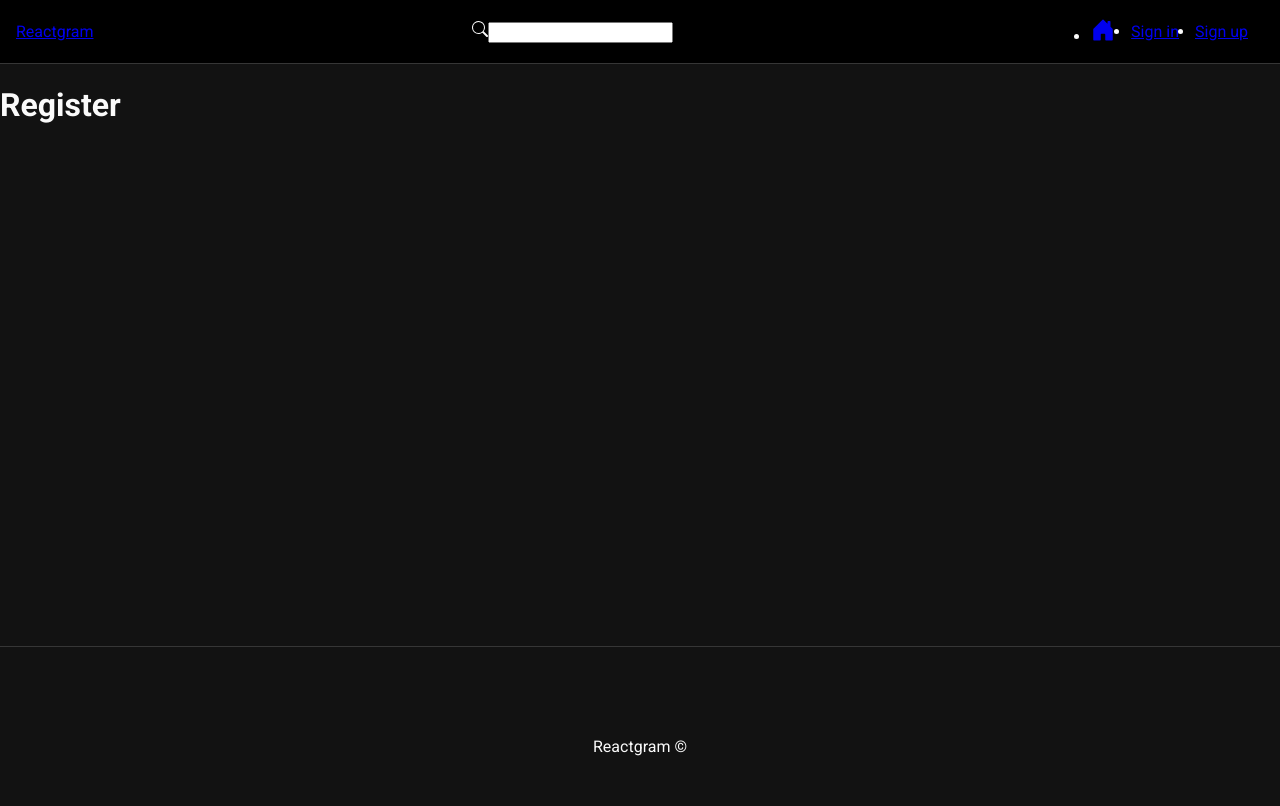
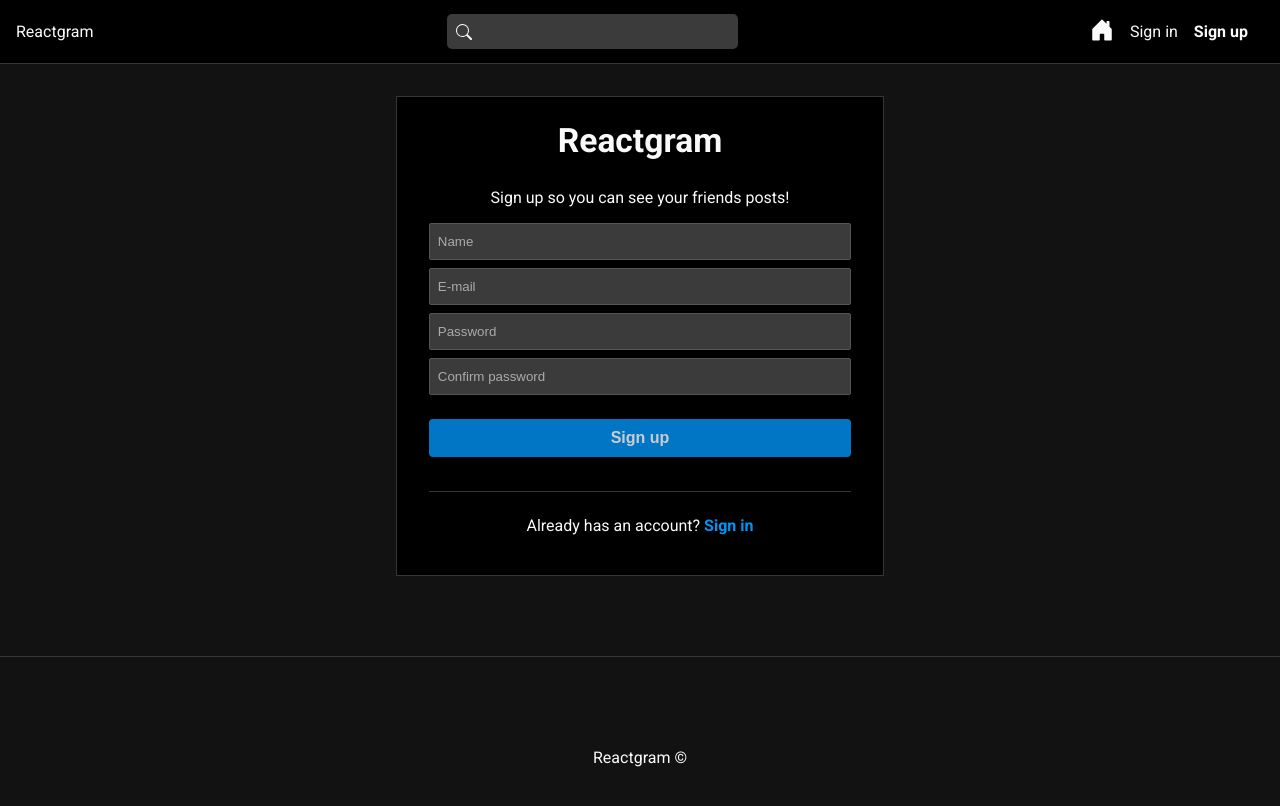
Before and after one commit to luccas-fialho/reactgram, a React (Vite) app in the folder frontend/: page /register in a window 1280 px wide. Shown: the top 806 px of the page. Built offline with nearby package versions, Linux system fonts and the light colour scheme.

Commit message:
:lipstick: feat: Navbar and Register styles

```diff
--- a/frontend/src/components/Navbar/Navbar.jsx
+++ b/frontend/src/components/Navbar/Navbar.jsx
@@ -12,7 +12,7 @@
   return (
     <nav id="nav">
       <Link to="/">Reactgram</Link>
-      <form>
+      <form id="search-form">
         <BsSearch />
         <input type="text" />
       </form>
--- a/frontend/src/index.css
+++ b/frontend/src/index.css
@@ -6,3 +6,84 @@
   background-color: #121212;
   color: #fafafa;
 }
+
+a {
+  color: #fafafa;
+  text-decoration: none;
+}
+
+.active {
+  font-weight: bold;
+}
+
+ul {
+  list-style: none;
+}
+
+form {
+  display: flex;
+  flex-direction: column;
+}
+
+label {
+  display: flex;
+  flex-direction: column;
+  text-align: left;
+}
+
+label span {
+  font-weight: bold;
+  margin-bottom: 0.5em;
+  color: #aaa;
+  font-size: 0.7em;
+}
+
+input {
+  background-color: #3b3b3b;
+  color: #aaa;
+  border: 1px solid #555;
+  border-radius: 2px;
+  padding: 10px 8px;
+  outline: none;
+  margin-bottom: 0.6em;
+}
+
+input::placeholder {
+  color: #aaa;
+}
+
+.btn,
+button,
+input[type="submit"] {
+  background-color: #0094f6;
+  color: #fff;
+  border: none;
+  border-radius: 4px;
+  padding: 10px 8px;
+  font-weight: bold;
+  cursor: pointer;
+  opacity: 0.8;
+  font-size: 1em;
+}
+
+input[type="submit"] {
+  margin-top: 1em;
+}
+
+input:disabled {
+  cursor: not-allowed;
+  background-color: #000;
+}
+
+button:hover,
+input[type="submit"]:hover {
+  opacity: 1;
+}
+
+.cancel-btn {
+  background-color: #ccc;
+}
+
+.hide {
+  display: none;
+}
--- a/frontend/src/pages/Auth/Auth.css
+++ b/frontend/src/pages/Auth/Auth.css
@@ -0,0 +1,39 @@
+#login,
+#register {
+  border: 1px solid #363636;
+  background-color: #000;
+  padding: 1.5em 2em;
+  max-width: 33%;
+  margin: 2em auto;
+}
+
+#login h2,
+#register h2 {
+  text-align: center;
+  font-size: 2.1em;
+  margin-top: 0;
+}
+
+.subtitle {
+  font-weight: bold;
+  color: #999;
+  margin-bottom: 1.5em;
+}
+
+#login form,
+#register form {
+  padding-bottom: 1.5em;
+  margin-bottom: 1.5em;
+  border-bottom: 1px solid #363636;
+}
+
+#login p,
+#register p {
+  text-align: center;
+}
+
+#login p a,
+#register p a {
+  font-weight: bold;
+  color: #0094f6;
+}
--- a/frontend/src/pages/Auth/Register.jsx
+++ b/frontend/src/pages/Auth/Register.jsx
@@ -1,10 +1,26 @@
 import React from "react";
 import "./Auth.css";
+import { Link } from "react-router-dom";
 
 const Register = () => {
+  const handleSubmit = (e) => {
+    e.preventDefault();
+  };
+
   return (
-    <div>
-      <h1>Register</h1>
+    <div id="register">
+      <h2>Reactgram</h2>
+      <p>Sign up so you can see your friends posts!</p>
+      <form onSubmit={handleSubmit}>
+        <input type="text" placeholder="Name" />
+        <input type="email" placeholder="E-mail" />
+        <input type="password" placeholder="Password" />
+        <input type="password" placeholder="Confirm password" />
+        <input type="submit" value="Sign up" />
+      </form>
+      <p>
+        Already has an account? <Link to="/login">Sign in</Link>
+      </p>
     </div>
   );
 };
```
